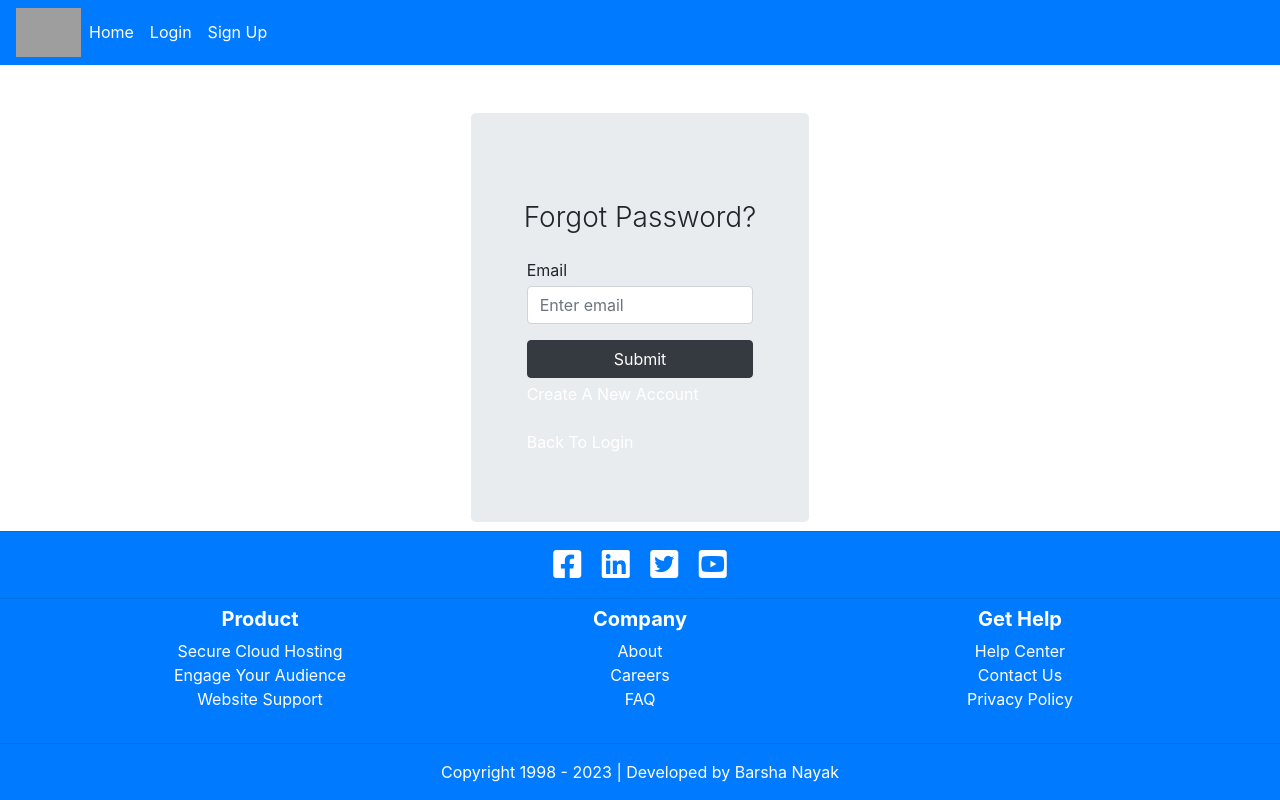
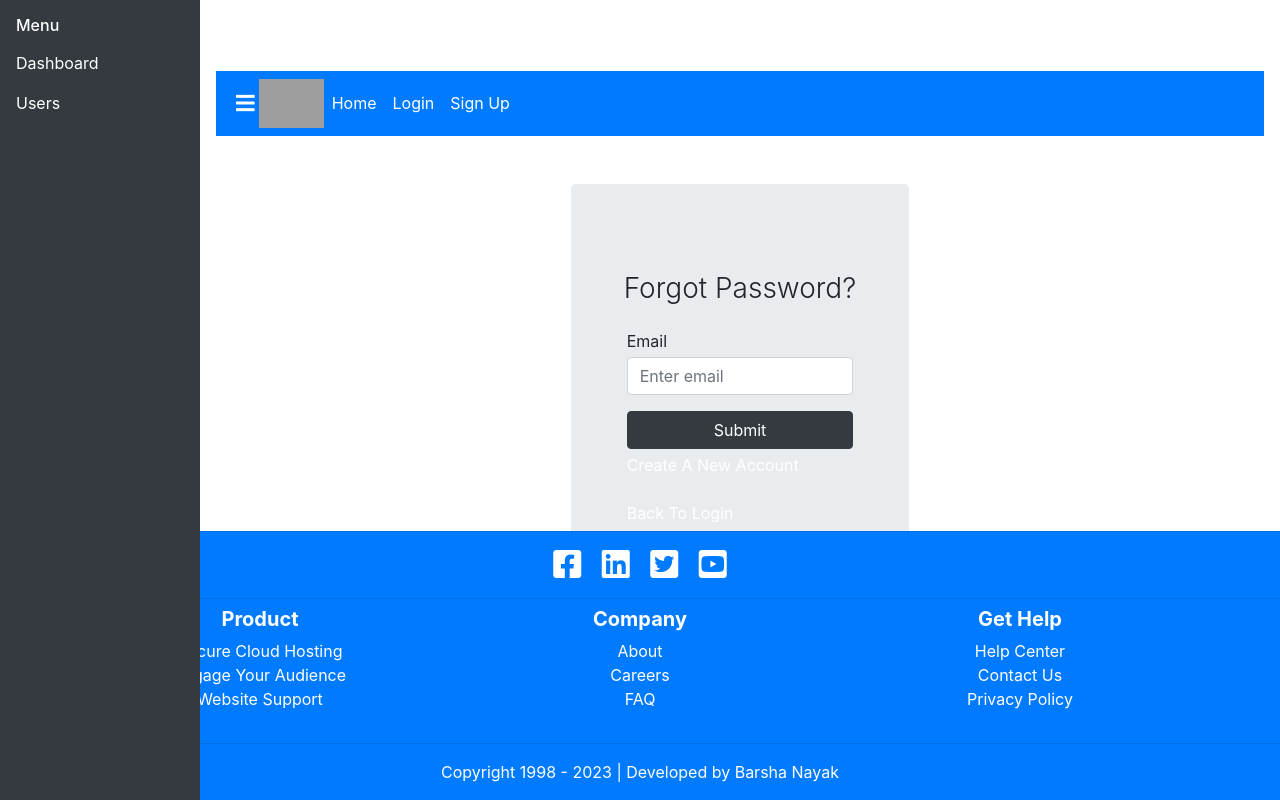
Before and after one commit to nayakbarsha/session, a Django app: page /password-reset/ in a window 1280 px wide. Run offline with Django 3.2, Linux system fonts and the light colour scheme; some libraries are stand-ins or nearby versions; grey boxes are pictures that could not be loaded.

Commit message:
added sidenavbar but it needs modification

```diff
--- a/dj_admin/app1/templates/base.html
+++ b/dj_admin/app1/templates/base.html
@@ -15,11 +15,34 @@
         <title>{% block title %}{% endblock %}</title>
     </head>
     <body>
-
+      <div class="container-fluid px-0">
+        <div class="row collapse show no-gutters d-flex h-100 position-relative">
+            <div class="col-3 p-0 h-100 w-sidebar navbar-collapse collapse d-none d-md-flex sidebar">
+                <!-- fixed sidebar -->
+                <div class="navbar-dark bg-dark text-white position-fixed h-100 align-self-start w-sidebar">
+                    <h6 class="px-3 pt-3">Menu<a data-toggle="collapse" class="px-1 d-inline d-md-none text-white" href="#" data-target=".collapse"><i class="fa fa-bars"></i></a></h6>
+                    <ul class="nav flex-column flex-nowrap text-truncate">
+                        <li class="nav-item">
+                            <a class="nav-link active" href="#">Dashboard</a>
+                        </li>
+                        <li class="nav-item">
+                            <a class="nav-link" href="#">Users</a>
+                        </li>
+                        <li class="nav-item">
+                            <a class="nav-link" href="#"></a>
+                        </li>
+                    </ul>
+                </div>
+            </div>
+            <div class="col p-3">
 
         {% comment %} start of nav bar {% endcomment %}
         <nav class="navbar navbar-expand-lg navbar-dark bg-primary">
             <div class="collapse navbar-collapse" id="navbarSupportedContent">
+               <!-- toggler -->
+                <a data-toggle="collapse" href="#" data-target=".collapse" role="button" class="text-white p-1">
+                  <i class="fa fa-bars fa-lg"></i>
+                </a>
               {% comment %} <img src="{% static '/app1/reddit.png' %}" alt="logo" style="width:65px;height:65px;"> {% endcomment %}
               <img src="https://logos-world.net/wp-content/uploads/2020/11/Flipkart-Emblem.png" alt="logo" style="width:65px;height:auto;">
 
@@ -168,7 +191,9 @@
           <!--/.Copyright-->
         </footer>
             <!-- Footer -->
-
+          </div>
+        </div>
+    </div>
         <script src="{% static 'js/a.js' %}"></script>
         <script src="https://cdn.jsdelivr.net/npm/jquery@3.5.1/dist/jquery.slim.min.js" integrity="sha384-DfXdz2htPH0lsSSs5nCTpuj/zy4C+OGpamoFVy38MVBnE+IbbVYUew+OrCXaRkfj" crossorigin="anonymous"></script>
         <script src="https://cdn.jsdelivr.net/npm/bootstrap@4.6.2/dist/js/bootstrap.bundle.min.js" integrity="sha384-Fy6S3B9q64WdZWQUiU+q4/2Lc9npb8tCaSX9FK7E8HnRr0Jz8D6OP9dO5Vg3Q9ct" crossorigin="anonymous"></script>    </body>
--- a/dj_admin/static/css/style1.css
+++ b/dj_admin/static/css/style1.css
@@ -59,6 +59,77 @@ a{
 
 
 
+body {
+  overflow-x: hidden;
+  padding-top: 55px;
+}
+
+.w-sidebar {
+  width: 200px;
+  max-width: 200px;
+  top: 0;
+  z-index: 1060;
+}
+
+.row.collapse {
+  margin-left: -200px;
+  left: 0;
+transition: margin-left .15s linear;
+}
+
+.row.collapse.show {
+  margin-left: 0 !important;
+}
+
+.row.collapsing {
+  margin-left: -200px;
+  left: -0.05%;
+transition: all .15s linear;
+}
+
+@media (max-width:768px) {
+
+  .row.collapse,
+  .row.collapsing {
+      margin-left: 0 !important;
+      left: 0 !important;
+      overflow: visible;
+  }
+
+  .row > .sidebar.collapse {
+      display: flex !important;
+      margin-left: -100% !important;
+      transition: all .3s linear;
+      position: fixed;
+      z-index: 1050;
+      max-width: 0;
+      min-width: 0;
+      flex-basis: auto;
+  }
+
+  .row > .sidebar.collapse.show {
+      margin-left: 0 !important;
+      width: 100%;
+      max-width: 100%;
+      min-width: initial;
+  }
+
+  .row > .sidebar.collapsing {
+      display: flex !important;
+      margin-left: -10% !important;
+      transition: all .3s linear !important;
+      position: fixed;
+      z-index: 1050;
+      min-width: initial;
+  }
+
+}
+
+
+
+
+
+
 
 
 
```
